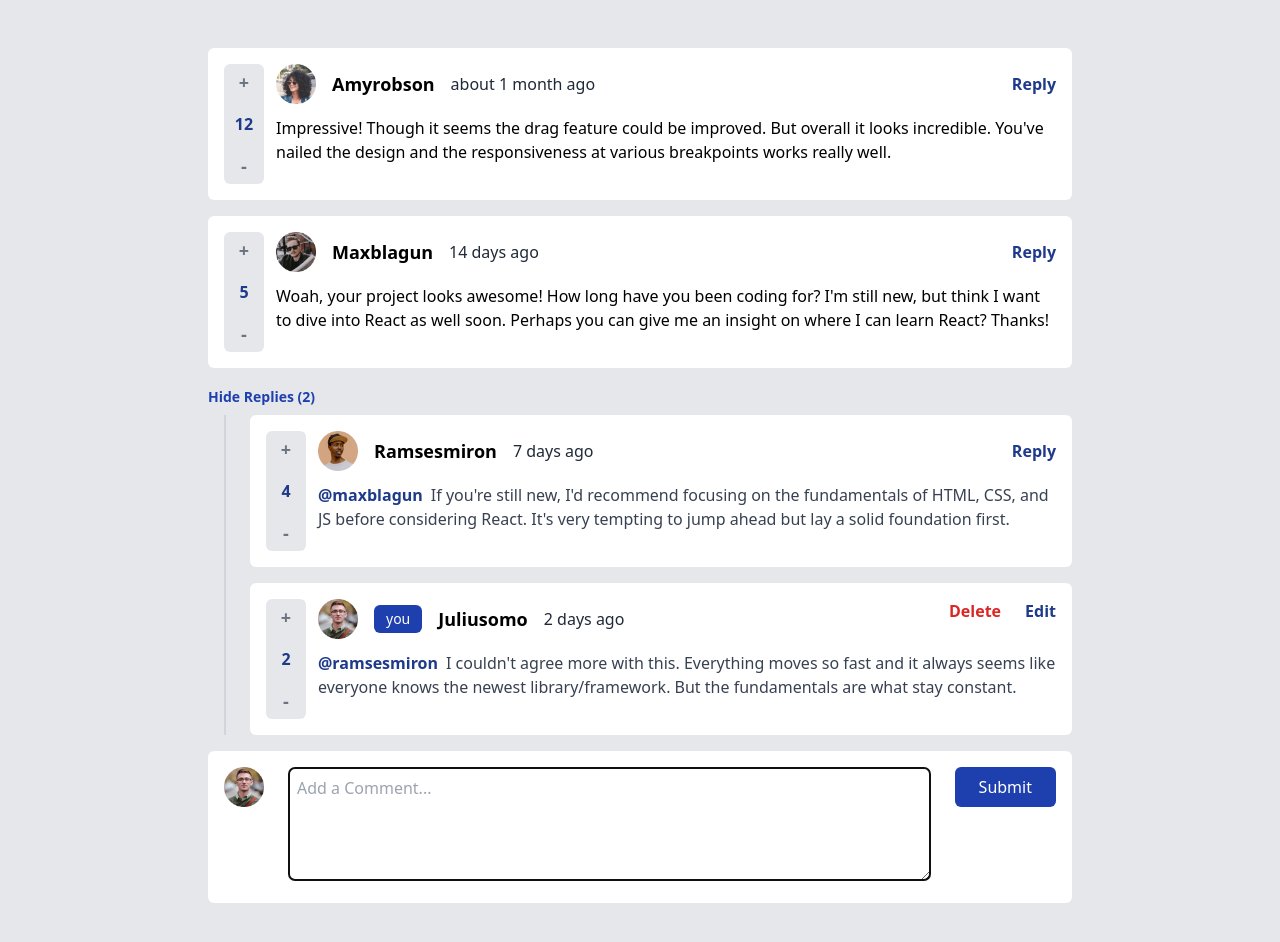
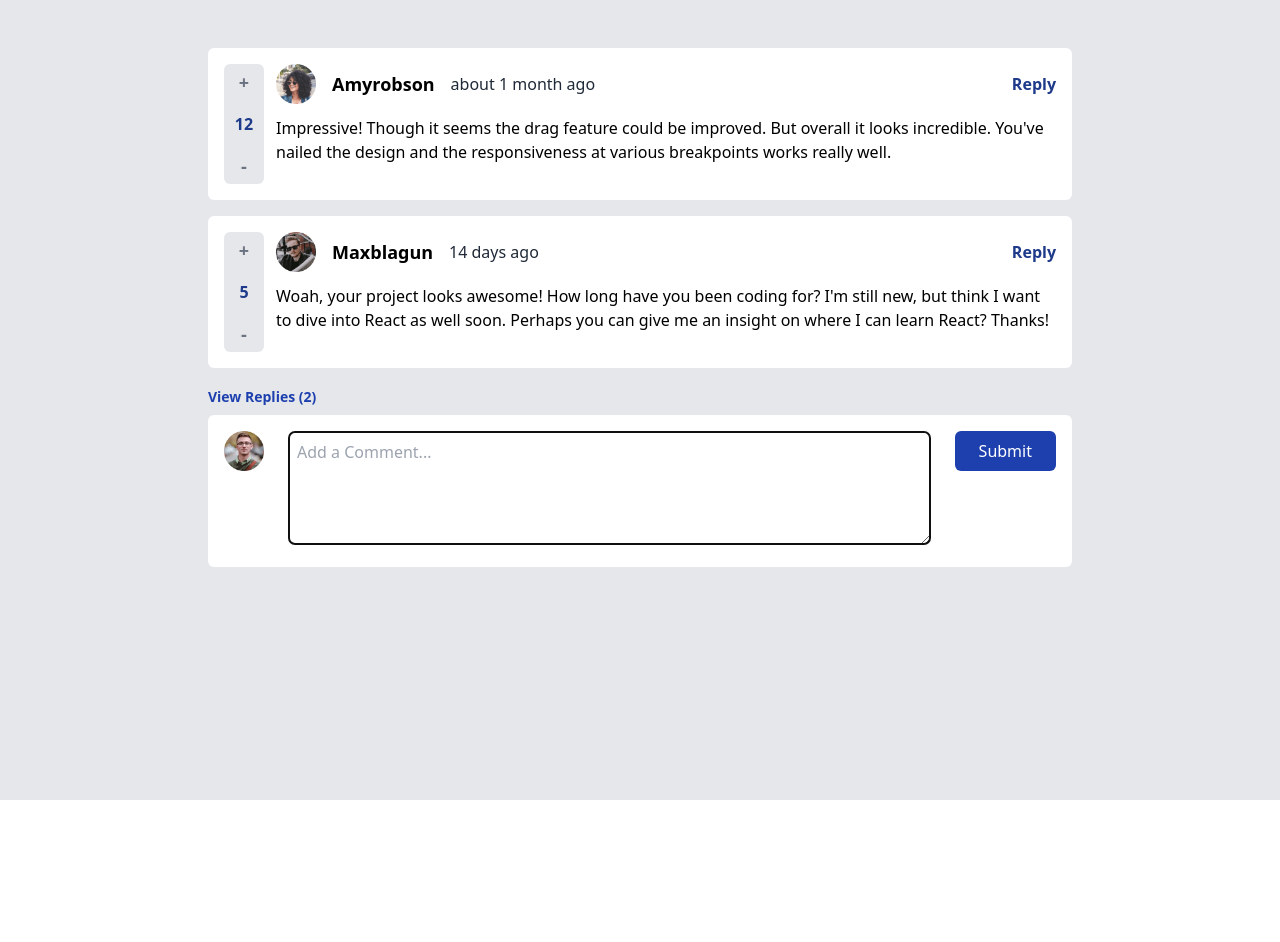
Before and after one commit to AhmedLebda/Frontend-Mentor-Comment-Section, a React (Vite) app: page / in a window 1280 px wide. Shown: the top 942 px of the page. After the commit the page ends 800 px from the top, so only its background shows below. Built offline with nearby package versions, Linux system fonts and the light colour scheme.

Commit message:
feat(voting): implement up-vote and down-vote features; sort comments by score

```diff
--- a/src/components/add-comment/AddComment.tsx
+++ b/src/components/add-comment/AddComment.tsx
@@ -14,7 +14,7 @@ interface AddReply {
     action: 'reply'
     id: number
     replyingTo: string
-    handleSubmitReply: () => void
+    handleSubmitReply: (commentId?: number) => void
 }
 
 interface EditComment {
@@ -54,7 +54,7 @@ const AddComment = (props: AddCommentProps) => {
             const { id, handleSubmitReply } = props
             commentObject.replyingTo = props.replyingTo
             replyComment(id, commentObject)
-            handleSubmitReply()
+            handleSubmitReply(id)
         }
         else if (props.action === 'edit') {
             const { id, handleSubmitEdit } = props
--- a/src/components/comment/Comment.tsx
+++ b/src/components/comment/Comment.tsx
@@ -23,7 +23,7 @@ const Comment = ({
     <>
       <div className=" bg-white p-4 rounded-md mb-4 grid grid-cols-2 md:grid-cols-[auto_1fr_auto] md:grid-rows-[auto_1fr] gap-3">
         <div className="row-span-2">
-          <CommentScore likes={score} />
+          <CommentScore likes={score} id={id} />
         </div>
 
         <div className="col-span-2 row-start-1 md:col-span-1 md:col-start-2">
--- a/src/components/comment/CommentScore.tsx
+++ b/src/components/comment/CommentScore.tsx
@@ -1,12 +1,16 @@
+import { useCommentsContext } from "../../contexts/CommentsProvider";
+
 interface CommentScoreProps {
   likes: number;
+  id: number;
 }
-const CommentScore = ({ likes }: CommentScoreProps) => {
+const CommentScore = ({ likes, id }: CommentScoreProps) => {
+  const { voteComment } = useCommentsContext();
   return (
     <div className="flex md:flex-col justify-center gap-4 items-center p-1 bg-gray-200 rounded-md font-bold w-3/4 md:min-w-10">
-      <button className="text-gray-500 text-lg">+</button>
+      <button className="text-gray-500 text-lg" onClick={() => voteComment(id, "upVote")}>+</button>
       <span className="text-blue-900">{likes}</span>
-      <button className="text-gray-500 text-lg">-</button>
+      <button className="text-gray-500 text-lg" onClick={() => voteComment(id, "downVote")}>-</button>
     </div>
   );
 };
--- a/src/components/comment/comments_list/CommentsList.tsx
+++ b/src/components/comment/comments_list/CommentsList.tsx
@@ -18,7 +18,17 @@ const CommentsList = ({ comments }: { comments: CommentType[] }) => {
     handleEditClick,
     handleSubmitEdit,
     toggleReplies,
-  } = useCommentsList(comments)
+  } = useCommentsList()
+
+  function sortCommentsByScore(comments: CommentType[]): CommentType[] {
+    const sortedComments = comments.sort((a, b) => b.score - a.score);
+
+    sortedComments.forEach(comment => {
+      comment.replies = sortCommentsByScore(comment.replies);
+    });
+
+    return sortedComments;
+  }
 
   const renderComments = (comments: CommentType[], depth = 0, maxDepth = 2) => {
     return comments.map((comment) => {
@@ -59,7 +69,7 @@ const CommentsList = ({ comments }: { comments: CommentType[] }) => {
     });
   };
 
-  return <>{renderComments(comments)}</>;
+  return <>{renderComments(sortCommentsByScore(comments))}</>;
 };
 
 export default CommentsList;
--- a/src/components/comment/comments_list/useCommentsList.ts
+++ b/src/components/comment/comments_list/useCommentsList.ts
@@ -1,7 +1,6 @@
-import { Comment as CommentType } from "../../../types";
-import { useEffect, useState } from "react";
+import { useState } from "react";
 
-const useCommentsList = (comments: CommentType[]) => {
+const useCommentsList = () => {
 	const [replyToCommentId, setReplyToCommentId] = useState<null | number>(
 		null
 	);
@@ -10,28 +9,19 @@ const useCommentsList = (comments: CommentType[]) => {
 		Record<number, boolean>
 	>({});
 
-	// Make all replies expanded by default
-	useEffect(() => {
-		const allExpanded = comments.reduce((acc, comment) => {
-			acc[comment.id] = true;
-			if (comment.replies.length > 0) {
-				comment.replies.forEach((reply) => {
-					acc[reply.id] = true;
-				});
-			}
-			return acc;
-		}, {} as Record<number, boolean>);
-
-		setExpandedReplies(allExpanded);
-	}, [comments]);
-
 	const handleReplyClick = (id: number) => {
 		setReplyToCommentId(id);
 		setEditCommentId(null);
 	};
 
-	const handleSubmitReply = () => {
+	const handleSubmitReply = (commentId?: number) => {
 		setReplyToCommentId(null);
+		if (commentId) {
+			setExpandedReplies((prev) => ({
+				...prev,
+				[commentId]: !prev[commentId],
+			}));
+		}
 	};
 
 	const handleEditClick = (id: number) => {
--- a/src/contexts/CommentsProvider.tsx
+++ b/src/contexts/CommentsProvider.tsx
@@ -1,6 +1,6 @@
 import { createContext, PropsWithChildren, useContext, useReducer } from "react";
 import data from "../../data.json"
-import { Action, ActionType, Comment, CommentActionTypes, Data, RemoveCommentPayload, ReplyCommentPayload, UpdateCommentPayload } from "../types";
+import { Action, ActionType, Comment, CommentActionTypes, Data, RemoveCommentPayload, ReplyCommentPayload, UpdateCommentPayload, VoteCommentPayload } from "../types";
 
 const { comments: initialComments } = data as Data;
 
@@ -74,7 +74,20 @@ function removeComment(comments: Comment[], action: Action<CommentActionTypes.Re
             return comment;
         })
         .filter(comment => comment !== null);
+}
 
+const voteComment = (comments: Comment[], action: Action<CommentActionTypes.UpVoteComment | CommentActionTypes.DownVoteComment, VoteCommentPayload>): Comment[] => {
+    return comments.map(comment => {
+        if (comment.id === action.payload) {
+            return action.type === CommentActionTypes.UpVoteComment ?
+                { ...comment, score: comment.score + 1 }
+                : { ...comment, score: comment.score - 1 };
+        }
+        if (comment.replies) {
+            return { ...comment, replies: voteComment(comment.replies, action) };
+        }
+        return comment;
+    });
 }
 
 const reducer = (state: Comment[], action: ActionType): Comment[] => {
@@ -87,6 +100,10 @@ const reducer = (state: Comment[], action: ActionType): Comment[] => {
             return updateComment(state, action)
         case CommentActionTypes.ReplyComment:
             return addReply(state, action)
+        case CommentActionTypes.UpVoteComment:
+            return voteComment(state, action)
+        case CommentActionTypes.DownVoteComment:
+            return voteComment(state, action)
         default:
             return state
     }
@@ -124,7 +141,13 @@ export const useCommentsContext = () => {
     const replyComment = (id: Comment["id"], comment: Comment): void => {
         dispatch({ type: CommentActionTypes.ReplyComment, payload: { id, comment } })
     }
+    const voteComment = (id: Comment["id"], Action: "upVote" | "downVote"): void => {
+        const type = Action === "upVote" ?
+            CommentActionTypes.UpVoteComment :
+            CommentActionTypes.DownVoteComment
+        dispatch({ type, payload: id })
+    }
 
-    return { comments, addComment, removeComment, updateComment, replyComment }
+    return { comments, addComment, removeComment, updateComment, replyComment, voteComment }
 
 }
--- a/src/types.ts
+++ b/src/types.ts
@@ -27,12 +27,15 @@ export enum CommentActionTypes {
 	RemoveComment = "comments/removeComment",
 	UpdateComment = "comments/updateComment",
 	ReplyComment = "comments/replyComment",
+	UpVoteComment = "comments/upvoteComment",
+	DownVoteComment = "comments/downvoteComment",
 }
 
 export type AddCommentPayload = Comment;
 export type RemoveCommentPayload = Comment["id"];
 export type UpdateCommentPayload = { id: Comment["id"]; content: string };
 export type ReplyCommentPayload = { id: Comment["id"]; comment: Comment };
+export type VoteCommentPayload = Comment["id"];
 
 export interface Action<T extends CommentActionTypes, P> {
 	type: T;
@@ -43,4 +46,6 @@ export type ActionType =
 	| Action<CommentActionTypes.AddComment, AddCommentPayload>
 	| Action<CommentActionTypes.RemoveComment, RemoveCommentPayload>
 	| Action<CommentActionTypes.UpdateComment, UpdateCommentPayload>
-	| Action<CommentActionTypes.ReplyComment, ReplyCommentPayload>;
+	| Action<CommentActionTypes.ReplyComment, ReplyCommentPayload>
+	| Action<CommentActionTypes.UpVoteComment, VoteCommentPayload>
+	| Action<CommentActionTypes.DownVoteComment, VoteCommentPayload>;
```
